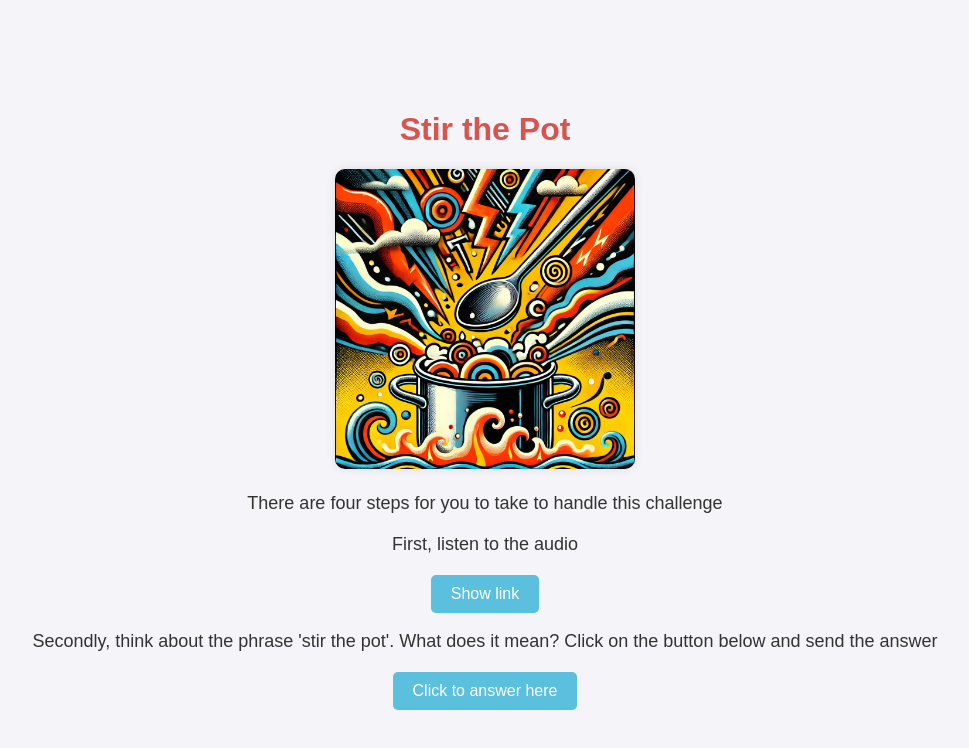
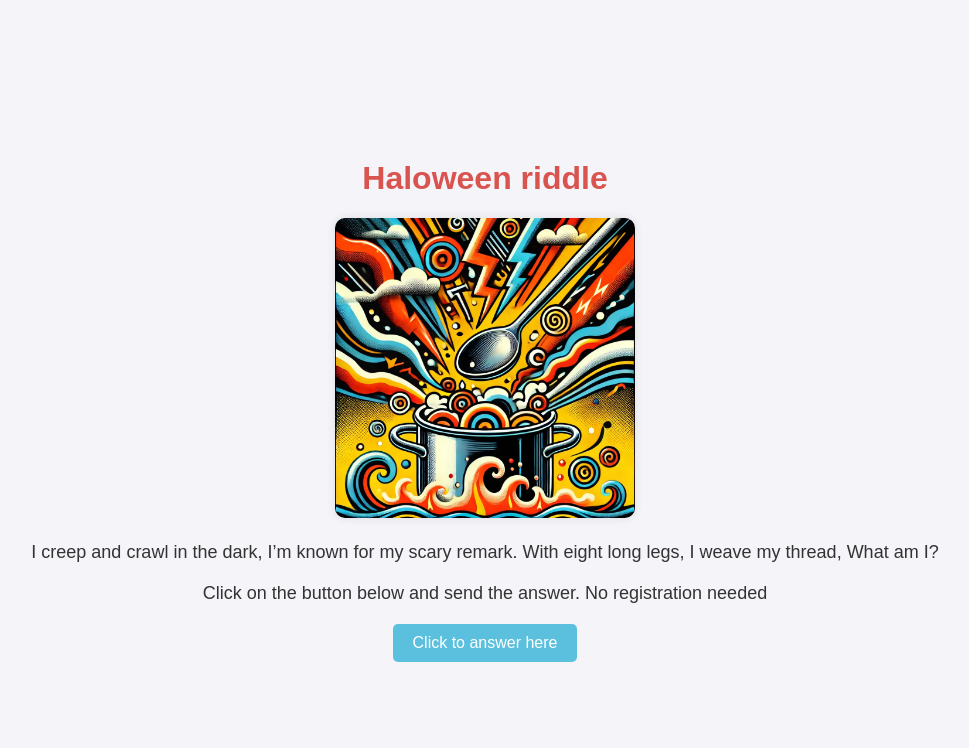
Before and after one commit to SzkolneProjekty/QREnglishQuest1, a plain HTML site: page index.html in a window 1280 px wide. Shown: the whole page, without its empty margins (155-1124 px from the left). Drawn offline with Linux system fonts and the light colour scheme.

Commit message:
Update index.html

```diff
--- a/index.html
+++ b/index.html
@@ -56,25 +56,23 @@
 </head>
 <body>
     <div class="container">
-        <h1>Stir the Pot</h1>
+        <h1>Haloween riddle</h1>
 
         <div class="image-container">
             <img src="obraz.png" alt="Stir the Pot">
         </div>
 
-	<p>There are four steps for you to take to handle this challenge</p>
-	<p>First, listen to the audio</p>
+	<p>I creep and crawl in the dark, I’m known for my scary remark. With eight long legs, I weave my thread, What am I?</p>
 
-        <button onclick="showLink()">Show link</button>
 
         <div id="link" style="display: none;">
             <a href="https://downloads.bbc.co.uk/learningenglish/features/tews/240603_tews_stir_the_pot_download.mp3">Przejdź do strony</a>
         </div>
-	    <p>Secondly, think about the phrase 'stir the pot'. What does it mean? Click on the button below and send the answer</p>
+	    <p> Click on the button below and send the answer. No registration needed</p>
 		<button onclick="showLink1()">Click to answer here</button>
 
 		<div id="link1" style="display: none;">
-            <a href="https://forms.office.com/Pages/ResponseDetailPage.aspx?id=SY-QaqMUF0i7jjq5SO6InEP0GL1fbSFAqZq07ZRWKV5UOVlWM1hPQzRHMUhZS09PVzE5NlBPS0NXMS4u&rid=1&GetResponseToken=Q2NLok7VR6DnyWJRtmtYD-yJrN6Te_vqOve_58n5h8c&origin=rc">Answer here</a>
+            <a href="https://docs.google.com/forms/d/1nmmKj6uttCnD30XrCWEb9Ikk8yewgH2vZjTqPkSvr98/edit">Answer here</a>
         </div>
 
     </div>
```
